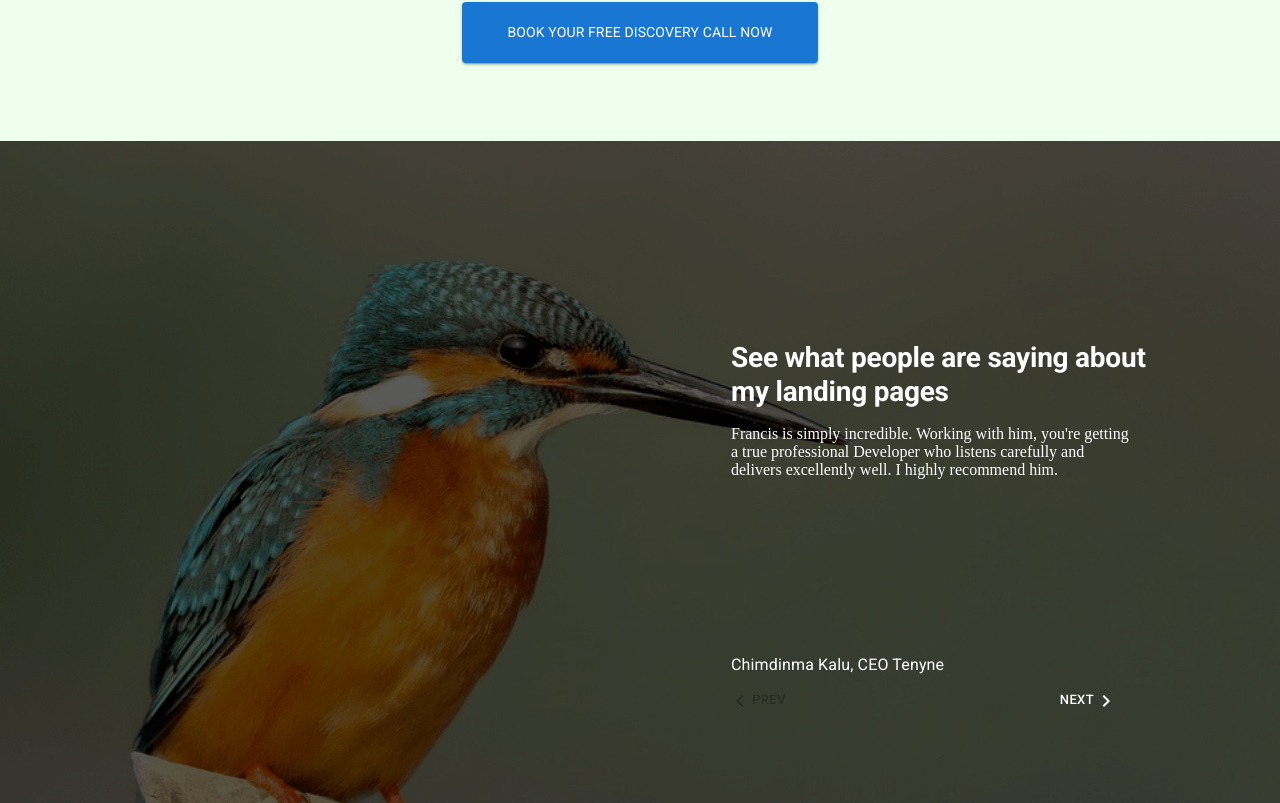
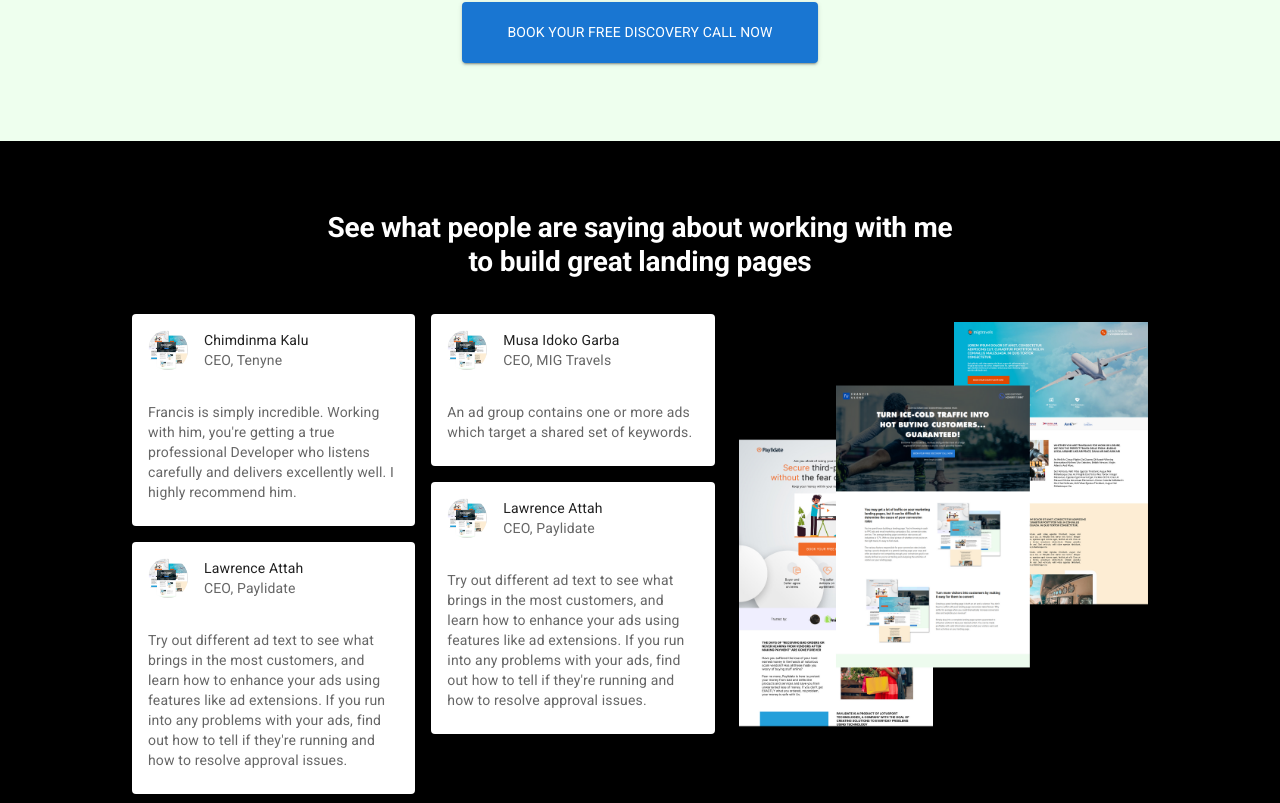
Before and after one commit to francisuloko/landing-page, a React (Create React App) app: page / in a window 1280 px wide. Shown: the part 4177-4980 px from the top of the page. Built offline with nearby package versions, Linux system fonts and the light colour scheme.

Commit message:
Modify testimonial section

```diff
--- a/src/components/Appointment.js
+++ b/src/components/Appointment.js
@@ -32,7 +32,7 @@ export default function Appointment() {
           </Typography>
         </Box>
 
-        <List sx={{ width: "100%", bgcolor: "background.paper" }}>
+        <List sx={{ width: { xs: "95%", lg: "70%"}, bgcolor: "background.paper" }}>
           <ListItem>
             <ListItemAvatar>
               <Avatar sx={{ backgroundColor: "green" }}>
--- a/src/components/Hero.js
+++ b/src/components/Hero.js
@@ -20,11 +20,7 @@ export default function Hero() {
       <Container
         sx={{
           color: "#fff",
-          width: {
-            lg: "70%",
-            sm: "85%",
-            xs: "100%",
-          },
+          width: { xs: "95%", lg: "70%"},
           height: "80vh",
           m: "0 auto",
           pb: "50px",
@@ -78,6 +74,7 @@ export default function Hero() {
             used by industry behemoths for maximum profits. Steal their recipe
             to increase your conversion rates and drive more sales.
           </Typography>
+
           <Box align="center">
             <Button
               variant="contained"
--- a/src/components/Testimonials.js
+++ b/src/components/Testimonials.js
@@ -1,148 +1,113 @@
 import React from "react";
-import { Typography } from "@mui/material";
-import { styled, Container } from "@mui/system";
+import { Container, Typography, Card, Box } from "@mui/material";
+import Masonry from "@mui/lab/Masonry";
 import Grid from "@mui/material/Unstable_Grid2";
-import Box from "@mui/material/Box";
-import { useTheme } from "@mui/material/styles";
-import MobileStepper from "@mui/material/MobileStepper";
-import Button from "@mui/material/Button";
-import KeyboardArrowLeft from "@mui/icons-material/KeyboardArrowLeft";
-import KeyboardArrowRight from "@mui/icons-material/KeyboardArrowRight";
-import backgound from "../assets/bird.png";
-// import Avatar from "@mui/material/Avatar";
+import CardHeader from "@mui/material/CardHeader";
+import CardContent from "@mui/material/CardContent";
+import Avatar from "@mui/material/Avatar";
+import img1 from "../assets/images/landingpage.jpg";
+import img2 from "../assets/images/landingpage-2.png";
 
-const Wrapper = styled("div")({
-  width: "100%",
-  background: `rgba(0, 0, 0, .65) url(${backgound}) no-repeat center`,
-  backgroundSize: "cover",
-  backgroundBlendMode: "darken",
-});
+export default function Testimonials() {
+  return (
+    <Container
+      maxWidth={false}
+      sx={{ bgcolor: "#000", p: { xs: "50px 0", sm: "70px" } }}
+    >
+      <Box
+        display="flex"
+        color="#fff"
+        alignItems="center"
+        flexDirection="column"
+        sx={{ width: "100%", m: "0 auto" }}
+      >
+        <Box display="flex" alignItems="center" flexDirection="column">
+          <Typography
+            variant="h2"
+            align="center"
+            pb={3}
+            sx={{
+              fontSize: "28px",
+              fontWeight: "bold",
+              m: "auto",
+              width: { xs: "80%", lg: "65%" },
+            }}
+          >
+            See what people are saying about working with me to build great
+            landing pages
+          </Typography>
+        </Box>
+        <Grid
+          container
+          width="100%"
+          mt={1}
+          color="#fff"
+          spacing={3}
+          sx={{
+            padding: "0 50px",
+          }}
+        >
+          <Grid
+            container
+            color="#333"
+            spacing={2}
+            justifyContent="center"
+            sm={7}
+            xs={12}
+          >
+            <Masonry columns={{ xs: 1, sm: 2 }} spacing={2}>
+              {testimonials.map((item) => (
+                <Card sx={{ maxWidth: 345 }}>
+                  <CardHeader
+                    avatar={<Avatar aria-label="recipe" src={img1} />}
+                    title={item.client}
+                    subheader={item.role}
+                  />
+                  <CardContent>
+                    <Typography variant="body2" color="text.secondary">
+                      {item.message}
+                    </Typography>
+                  </CardContent>
+                </Card>
+              ))}
+            </Masonry>
+          </Grid>
+          <Grid sx={12} sm={5}>
+            <img src={img2} alt="landing page" width="100%" />
+          </Grid>
+        </Grid>
+      </Box>
+    </Container>
+  );
+}
 
 const testimonials = [
   {
-    client: "Chimdinma Kalu, CEO Tenyne",
-    message: "Francis is simply incredible. Working with him, you're getting a true professional Developer who listens carefully and delivers excellently well. I highly recommend him.",
+    client: "Chimdinma Kalu",
+    role: "CEO, Tenyne",
+    message:
+      "Francis is simply incredible. Working with him, you're getting a true professional Developer who listens carefully and delivers excellently well. I highly recommend him.",
   },
   {
-    client: "Musa Idoko Garba, CEO MIG Travels",
-    message: "An ad group contains one or more ads which target a shared set of keywords.",
+    client: "Musa Idoko Garba",
+    role: "CEO, MIG Travels",
+    message:
+      "An ad group contains one or more ads which target a shared set of keywords.",
   },
   {
-    client: "Lawrence Attah, CEO Paylidate",
+    client: "Lawrence Attah",
+    role: "CEO, Paylidate",
+    message: `Try out different ad text to see what brings in the most customers,
+              and learn how to enhance your ads using features like ad extensions.
+              If you run into any problems with your ads, find out how to tell if
+              they're running and how to resolve approval issues.`,
+  },
+  {
+    client: "Lawrence Attah",
+    role: "CEO, Paylidate",
     message: `Try out different ad text to see what brings in the most customers,
               and learn how to enhance your ads using features like ad extensions.
               If you run into any problems with your ads, find out how to tell if
               they're running and how to resolve approval issues.`,
   },
 ];
-
-export default function Testimonials() {
-  const theme = useTheme();
-  const [activeStep, setActiveStep] = React.useState(0);
-  const maxtestimonials = testimonials.length;
-
-  const handleNext = () => {
-    setActiveStep((prevActiveStep) => prevActiveStep + 1);
-  };
-
-  const handleBack = () => {
-    setActiveStep((prevActiveStep) => prevActiveStep - 1);
-  };
-
-  return (
-    <Wrapper
-      sx={{
-        display: "flex",
-        alignItems: "center",
-        height: "100vh",
-      }}
-    >
-      <Container>
-        <Grid
-          container
-          color="#fff"
-          spacing={5}
-          sx={{
-            padding: "50px",
-          }}
-        >
-          <Grid
-            container
-            spacing={5}
-            justifyContent="center"
-            display={{ xs: "none", sm: "block" }}
-            sm={7}
-          ></Grid>
-          <Grid
-            container
-            color="#fff"
-            spacing={5}
-            justifyContent="start"
-            sm={5}
-            xs={12}
-          >
-            <Typography
-              variant="h2"
-              sx={{ fontSize: "28px", fontWeight: "bold", m: "auto" }}
-            >
-             See what people are saying about my landing pages
-            </Typography>
-            <Box sx={{ maxWidth: 400, flexGrow: 1, my: 2 }}>
-              <Box sx={{ height: 220, maxWidth: 400, width: "100%" }}>
-                {testimonials[activeStep].message}
-              </Box>
-              <Box
-                sx={{
-                  display: "flex",
-                  alignItems: "center",
-                  gap: "10px",
-                  mt: 1,
-                }}
-              >
-                {/* <Avatar alt="Remy Sharp" src={backgound} /> */}
-                <Typography>{testimonials[activeStep].client}</Typography>
-              </Box>
-              <MobileStepper
-                variant="none"
-                sx={{ backgroundColor: "transparent" }}
-                testimonials={maxtestimonials}
-                position="static"
-                activeStep={activeStep}
-                nextButton={
-                  <Button
-                    size="small"
-                    onClick={handleNext}
-                    sx={{ color: "#fff" }}
-                    disabled={activeStep === maxtestimonials - 1}
-                  >
-                    Next
-                    {theme.direction === "rtl" ? (
-                      <KeyboardArrowLeft />
-                    ) : (
-                      <KeyboardArrowRight />
-                    )}
-                  </Button>
-                }
-                backButton={
-                  <Button
-                    size="small"
-                    sx={{ color: "#fff", ml: -2 }}
-                    onClick={handleBack}
-                    disabled={activeStep === 0}
-                  >
-                    {theme.direction === "rtl" ? (
-                      <KeyboardArrowRight />
-                    ) : (
-                      <KeyboardArrowLeft />
-                    )}
-                    Prev
-                  </Button>
-                }
-              />
-            </Box>
-          </Grid>
-        </Grid>
-      </Container>
-    </Wrapper>
-  );
-}
```
Also changed, not shown: src/assets/images/landingpage-2.png (added).
